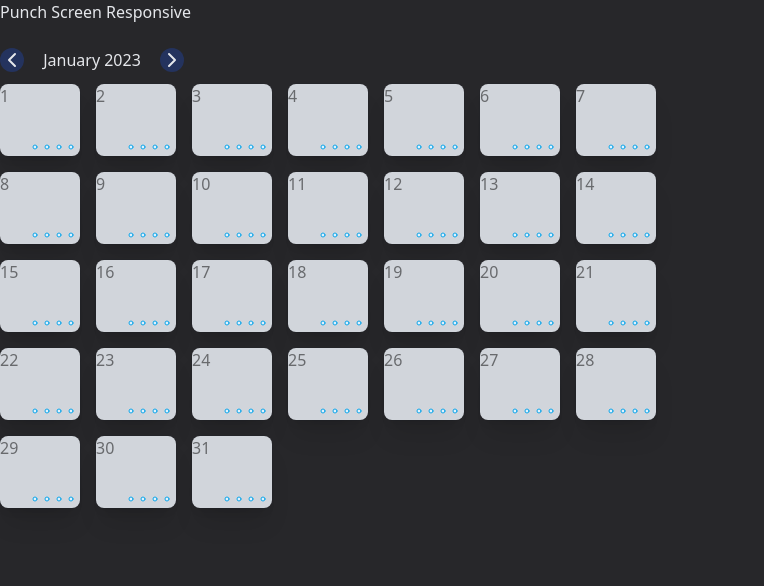
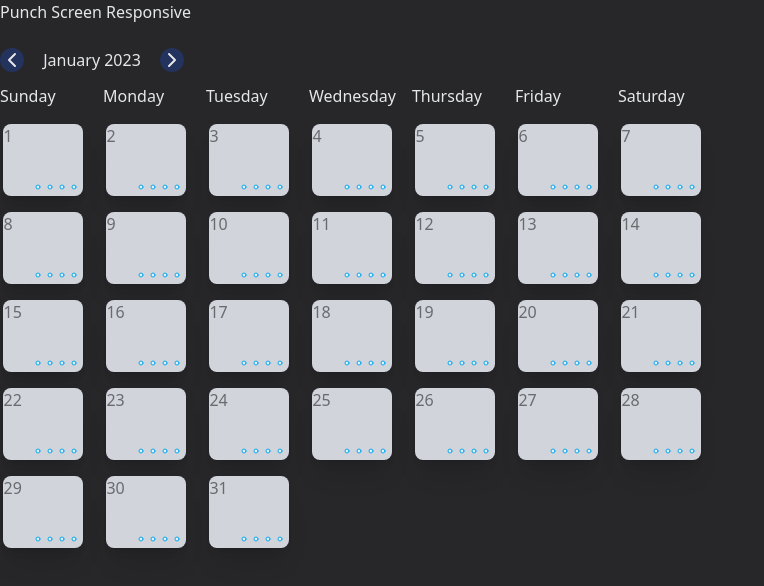
Before and after one commit to matheusrotta7/punchyjs, a Next.js app: page /punchscreenResponsive in a window 1280 px wide. Shown: the top 586 px of the page, without its empty margins (0-764 px from the left). Built offline with nearby package versions, Linux system fonts and the light colour scheme.

Commit message:
add weekday adjustment for the first day of month

```diff
--- a/src/app/components/LittlePunchCircle.jsx
+++ b/src/app/components/LittlePunchCircle.jsx
@@ -1,7 +1,7 @@
 export default function() {
 
     return (
-        <svg class="h-3 w-3 flex-none fill-sky-100 stroke-sky-500 stroke-1" stroke-linecap="round" stroke-linejoin="round">
+        <svg className="h-3 w-3 flex-none fill-sky-100 stroke-sky-500 stroke-1" stroke-linecap="round" stroke-linejoin="round">
             <circle cx="3" cy="3" r="2" />
         </svg>
     )
--- a/src/app/punchscreenResponsive/page.jsx
+++ b/src/app/punchscreenResponsive/page.jsx
@@ -18,8 +18,6 @@ import { useState } from "react";
 export default function punchScreenResponsive() {
 
 
-    // var curMonth = 0
-    // var curYear = 2023
 
     const [curMonth, updateCurMonth] = useState(0)
     const [curYear, updateCurYear] = useState(2023)
@@ -46,6 +44,18 @@ export default function punchScreenResponsive() {
         } else {
             updateCurMonth(auxMonth)
         }
+    }
+
+    function pushDayOneToAppropriateWeekDay() {
+        var weekDay = dateUtils.getWeekDayOfFirstDayOfMonth(curMonth, curYear)
+        console.log("Week day of day one: " + weekDay)
+
+        var spanArray = []
+
+        for (let i = 0; i < weekDay; i++) {
+            spanArray.push(<span className="invisible">.</span>)
+        }
+        return spanArray
     }
 
     function arrayOfDateBoxes() {
@@ -88,6 +98,14 @@ export default function punchScreenResponsive() {
 
                 </div>
                 <span className="inline-grid grid-cols-7 gap-4">
+                    <span>Sunday</span>
+                    <span>Monday</span>
+                    <span>Tuesday</span>
+                    <span>Wednesday</span>
+                    <span>Thursday</span>
+                    <span>Friday</span>
+                    <span>Saturday</span>
+                    {pushDayOneToAppropriateWeekDay()}
                     {arrayOfDateBoxes()}
                 </span>
 
--- a/src/app/utils/DateUtils.js
+++ b/src/app/utils/DateUtils.js
@@ -16,7 +16,12 @@ class DateUtils {
         } else {
           return "Invalid month number. Please provide a number between 0 and 11.";
         }
-      }
+    }
+
+    static getWeekDayOfFirstDayOfMonth(month, year) {
+        var date = new Date(year, month, 1)
+        return date.getDay()
+    }
 }
 
 export default DateUtils
```
